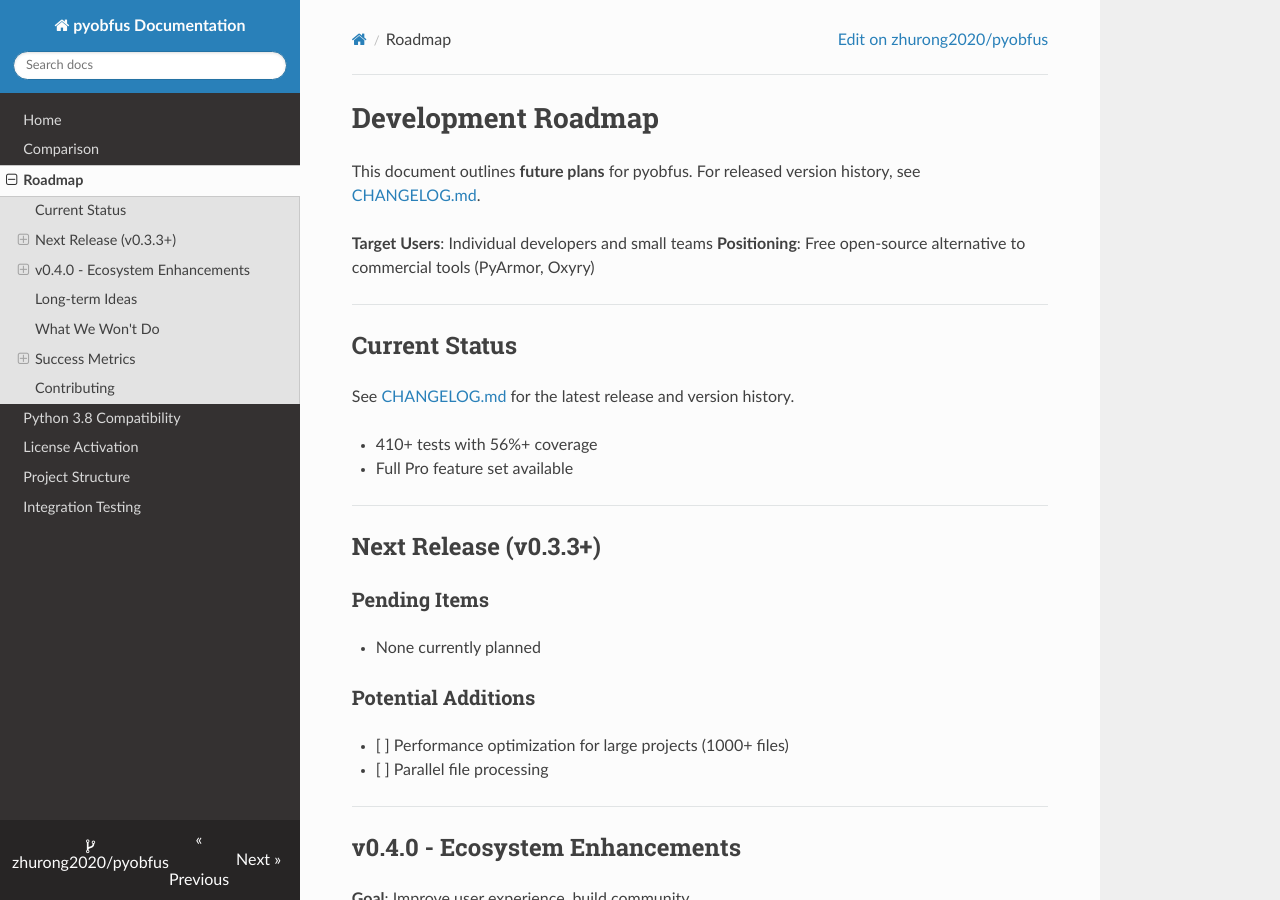
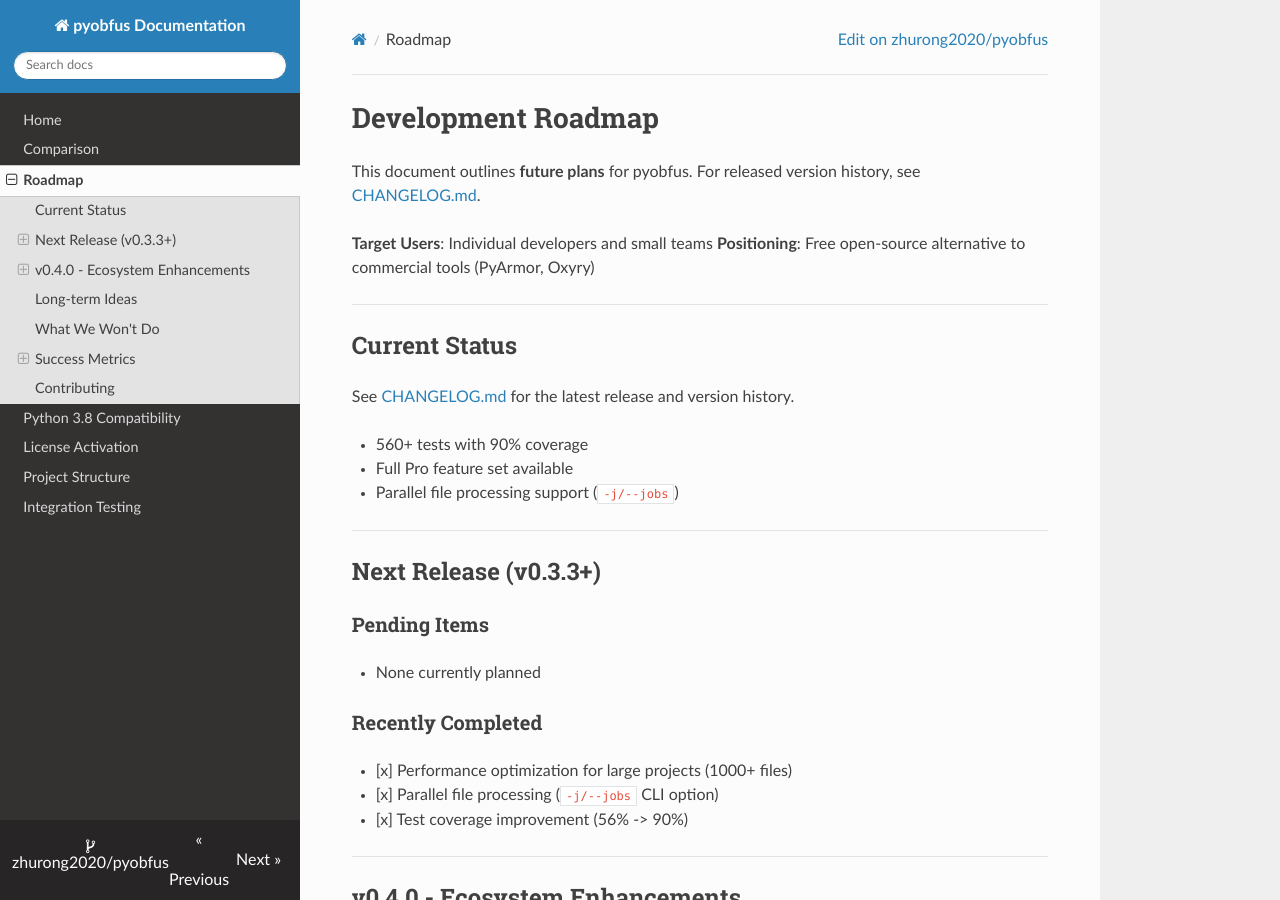
Before and after one commit to zhurong2020/pyobfus, an MkDocs documentation site: the page built from docs/ROADMAP.md, in a window 1280 px wide and 900 px high. Built offline with MkDocs 1.6.1, drawn with Linux system fonts in a browser that asks for light colours; nearby versions of some CDN libraries.

Commit message:
docs: sync changelog, roadmap, and CLAUDE.md with v0.3.3 improvements
Update CHANGELOG with parallel processing and coverage improvements,
mark roadmap items as completed, and update test count in CLAUDE.md.

Co-Authored-By: Claude Opus 4.6 (1M context) <noreply@anthropic.com>

```diff
--- a/docs/ROADMAP.md
+++ b/docs/ROADMAP.md
@@ -11,8 +11,9 @@ This document outlines **future plans** for pyobfus. For released version histor
 
 See [CHANGELOG.md](../CHANGELOG.md) for the latest release and version history.
 
-- 410+ tests with 56%+ coverage
+- 560+ tests with 90% coverage
 - Full Pro feature set available
+- Parallel file processing support (`-j/--jobs`)
 
 ---
 
@@ -21,9 +22,10 @@ See [CHANGELOG.md](../CHANGELOG.md) for the latest release and version history.
 ### Pending Items
 - None currently planned
 
-### Potential Additions
-- [ ] Performance optimization for large projects (1000+ files)
-- [ ] Parallel file processing
+### Recently Completed
+- [x] Performance optimization for large projects (1000+ files)
+- [x] Parallel file processing (`-j/--jobs` CLI option)
+- [x] Test coverage improvement (56% -> 90%)
 
 ---
 
```
Also changed, not shown: CHANGELOG.md (+18 -0 lines), CLAUDE.md (+1 -1 lines).
